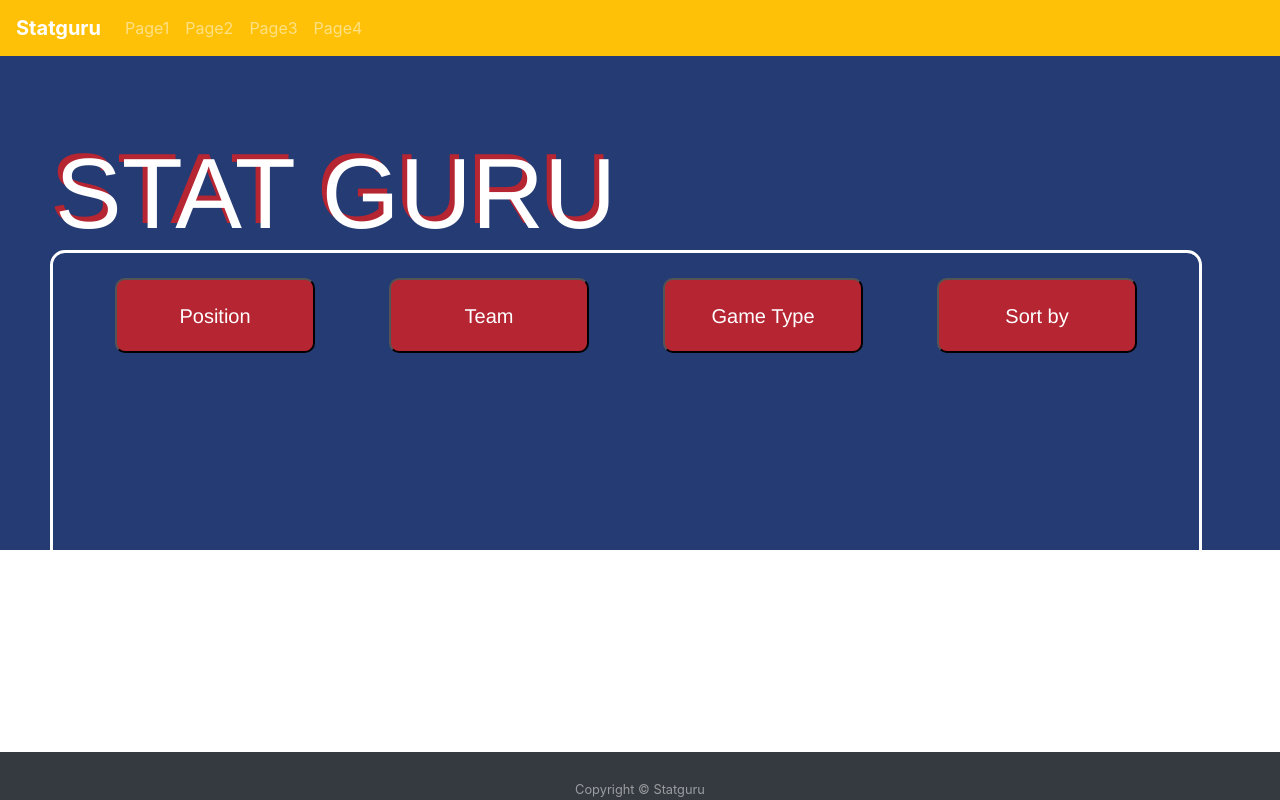
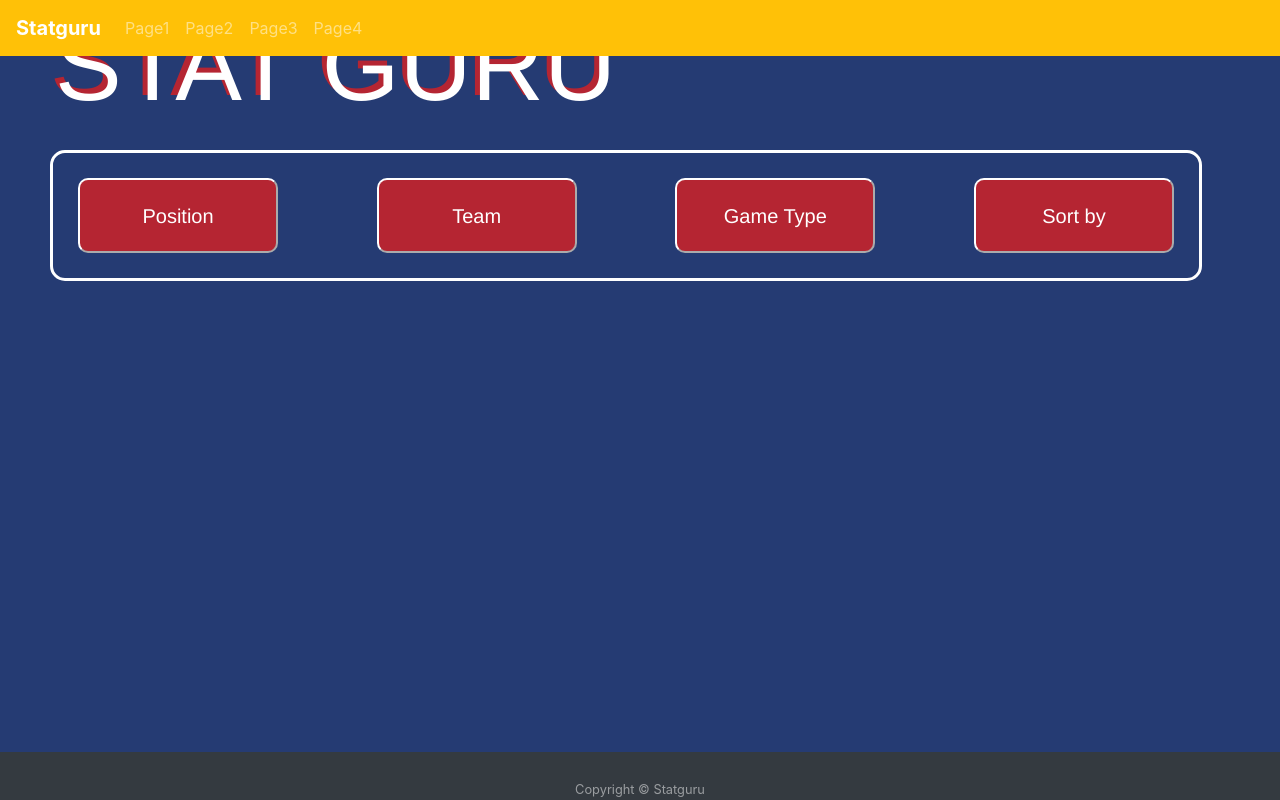
Before and after one commit to cedriccarrel/webprog, a plain HTML site: page demos/templates/index.html in a window 1280 px wide. Shown: the top 800 px of the page. Drawn offline with Linux system fonts and the light colour scheme.

Commit message:
Ausarbeitung Prototyp 2.0

```diff
--- a/demos/static/stylesheet.css
+++ b/demos/static/stylesheet.css
@@ -1,10 +1,13 @@
-.wrapper {
-    background-color: #253B73;
+body {
+  min-height: 100vh;
+  max-width: 100vw;
+  margin: 0;
 }
 
-.container_diagram {
-    width: 100%;
-    height: 550px;
+.wrapper {
+  min-height: 100vh;
+  max-width: 100vw;
+  background-color: #253B73;
 }
 
 .container_title {
@@ -17,7 +20,6 @@
   font-size: 100px;
   color: #B52532;
   position: absolute;
-    margin-top: 8rem;
   z-index: 2;
 }
 
@@ -26,7 +28,6 @@
   font-size: 100px;
   color: #ffffff;
   left: 5px;
-    margin-top: 8rem;
   top: 5px;
   position: absolute;
   z-index: 3;
@@ -34,7 +35,7 @@
 
 .container_diagram {
   position: relative;
-    top: 250px;
+  top: 150px;
   left: 50px;
   width: 90%;
   border-style: solid;
@@ -46,13 +47,14 @@
   padding: 25px;
   display: flex;
   flex-flow: row nowrap;
-    justify-content: space-around;
+  justify-content: space-between;
   align-items: baseline;
 }
 
 .dropdownbutton {
   background-color: #B52532;
   color: #ffffff;
+  border-color: #ffffff;
   font-family: "Helvetica";
   font-size: 20px;
   width: 200px;
@@ -68,8 +70,9 @@
 .dropdown-content {
   display: none;
   position: absolute;
-    background-color:#ffffff;
-    min-width: 150px;
+  background-color: #ffffff;
+  width: 200px;
+  border-radius: 10px;
   z-index: 1;
 }
 
@@ -80,4 +83,6 @@
   display: block;
 }
 
-.filter:hover .dropdown-content {display: block;}
+.filter:hover .dropdown-content {
+  display: block;
+}
```
Lines whose indentation alone changed are shown as unchanged.
